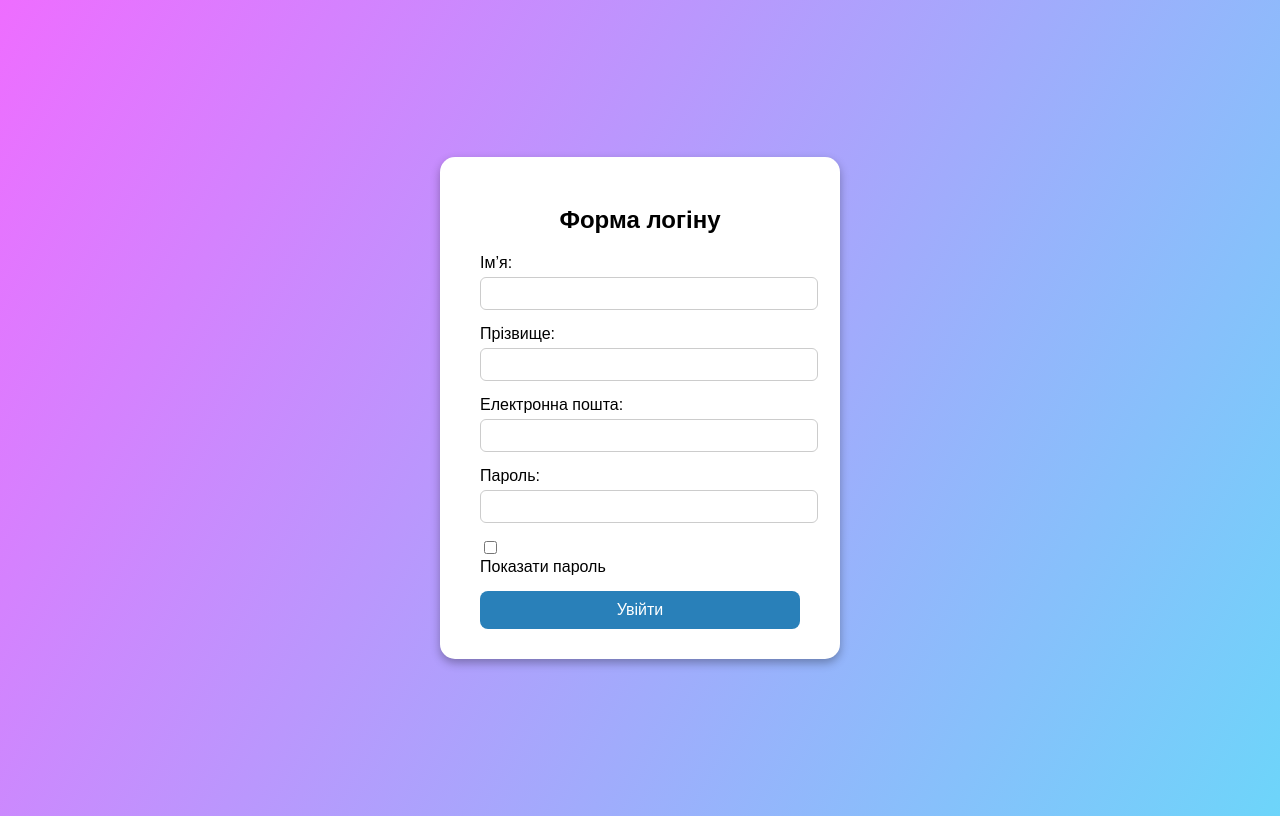
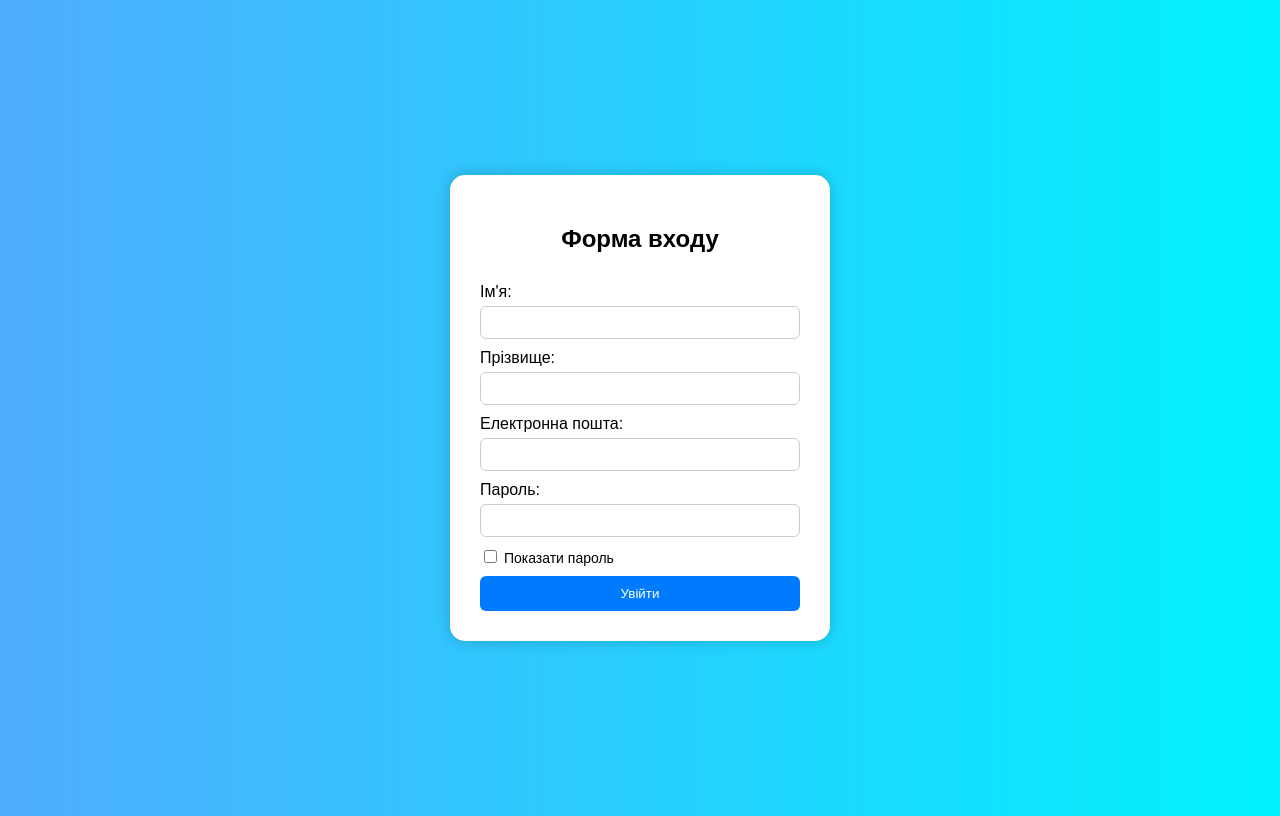
Before and after one commit to t1nxxr/Login_form, a plain HTML site: page Login_Form/index.html in a window 1280 px wide. Drawn offline with Linux system fonts and the light colour scheme.

Commit message:
Add files via upload

```diff
--- a/Login_Form/index.html
+++ b/Login_Form/index.html
@@ -7,20 +7,20 @@
   <link rel="stylesheet" href="style.css">
 </head>
 <body>
-  <div class="login-container">
-    <h2>Форма логіну</h2>
+  <div class="container">
+    <h2>Форма входу</h2>
     <form id="loginForm">
-      <label for="fname">Ім’я:</label>
-      <input type="text" id="fname" name="fname" required>
+      <label for="name">Ім'я:</label>
+      <input type="text" id="name" required>
 
-      <label for="lname">Прізвище:</label>
-      <input type="text" id="lname" name="lname" required>
+      <label for="surname">Прізвище:</label>
+      <input type="text" id="surname" required>
 
       <label for="email">Електронна пошта:</label>
-      <input type="email" id="email" name="email" required>
+      <input type="email" id="email" required>
 
       <label for="password">Пароль:</label>
-      <input type="password" id="password" name="password" required>
+      <input type="password" id="password" required>
 
       <div class="checkbox">
         <input type="checkbox" id="showPassword">
--- a/Login_Form/script.js
+++ b/Login_Form/script.js
@@ -1,6 +1,11 @@
-const showPassword = document.getElementById("showPassword");
-const password = document.getElementById("password");
+const passwordInput = document.getElementById('password');
+const checkbox = document.getElementById('showPassword');
 
-showPassword.addEventListener("change", () => {
-  password.type = showPassword.checked ? "text" : "password";
+checkbox.addEventListener('change', () => {
+  passwordInput.type = checkbox.checked ? 'text' : 'password';
 });
+
+document.getElementById('loginForm').addEventListener('submit', (e) => {
+  e.preventDefault();
+  alert('Вхід виконано успішно!');
+});
--- a/Login_Form/style.css
+++ b/Login_Form/style.css
@@ -1,17 +1,17 @@
 body {
   font-family: Arial, sans-serif;
-  background: linear-gradient(120deg, #ee6dff, #6dd5fa);
-  height: 100vh;
+  background: linear-gradient(to right, #4facfe, #00f2fe);
   display: flex;
   justify-content: center;
   align-items: center;
+  height: 100vh;
 }
 
-.login-container {
-  background-color: white;
-  padding: 30px 40px;
+.container {
+  background: white;
+  padding: 30px;
   border-radius: 15px;
-  box-shadow: 0 4px 10px rgba(0,0,0,0.3);
+  box-shadow: 0 0 15px rgba(0,0,0,0.2);
   width: 320px;
 }
 
@@ -20,36 +20,39 @@ h2 {
   margin-bottom: 20px;
 }
 
+form {
+  display: flex;
+  flex-direction: column;
+}
+
 label {
-  display: block;
-  margin-bottom: 5px;
+  margin-top: 10px;
 }
 
 input[type="text"],
 input[type="email"],
 input[type="password"] {
-  width: 100%;
   padding: 8px;
-  margin-bottom: 15px;
   border: 1px solid #ccc;
   border-radius: 6px;
+  margin-top: 5px;
 }
 
 .checkbox {
-  margin-bottom: 15px;
+  margin: 10px 0;
+  font-size: 14px;
 }
 
 button {
-  width: 100%;
-  background-color: #2980b9;
+  background-color: #007bff;
   color: white;
   border: none;
   padding: 10px;
-  border-radius: 8px;
+  border-radius: 6px;
   cursor: pointer;
-  font-size: 16px;
+  transition: 0.3s;
 }
 
 button:hover {
-  background-color: #1f6696;
+  background-color: #0056b3;
 }
```
